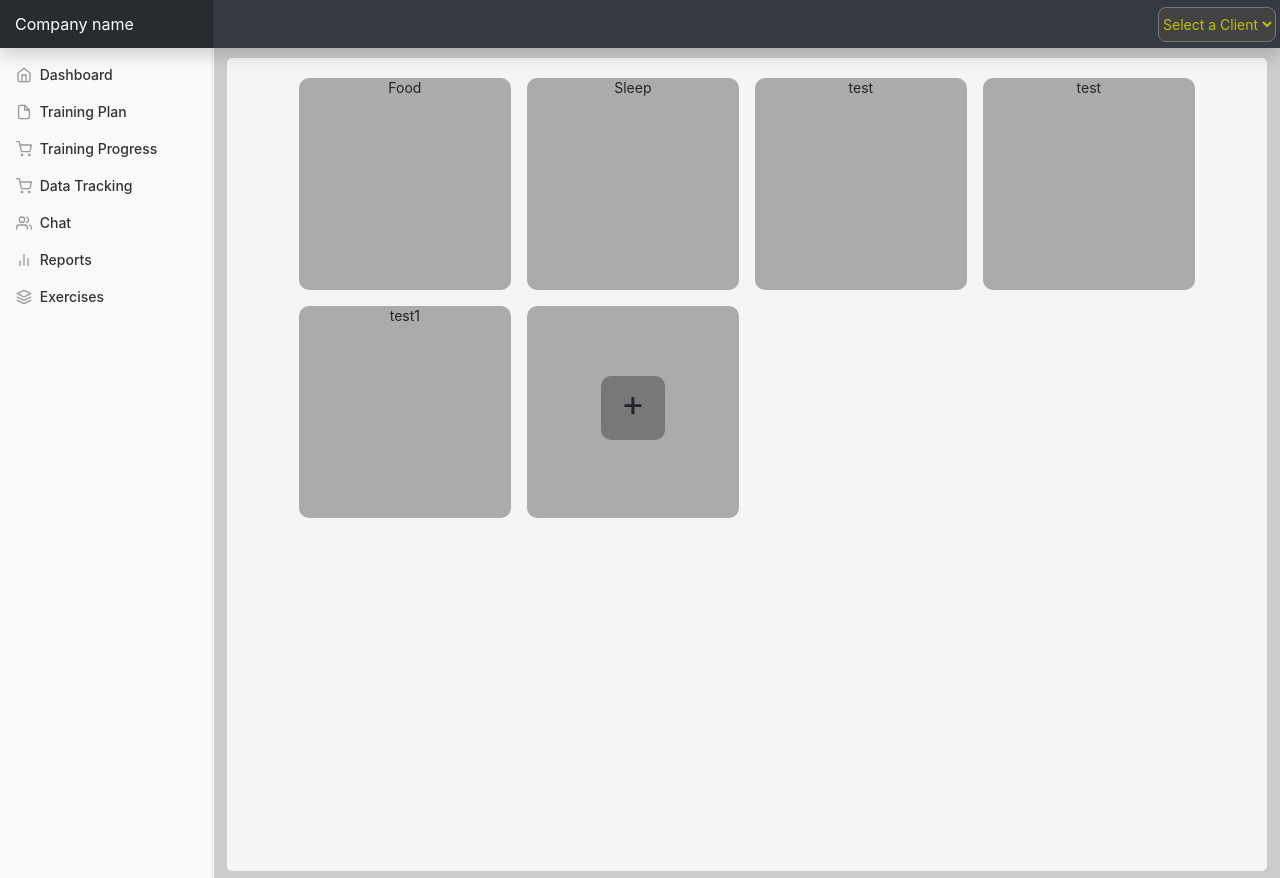
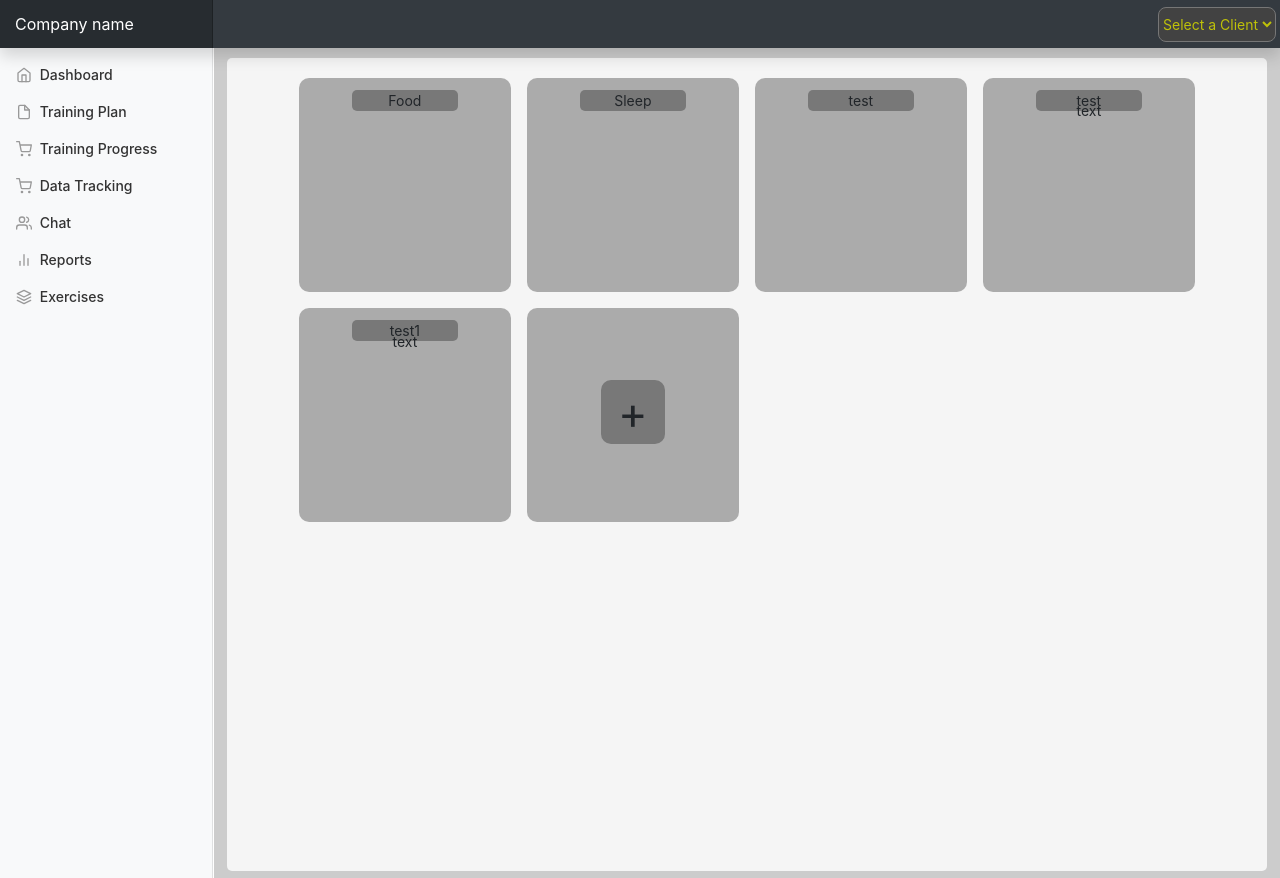
Before and after one commit to PhilipSnell/Peak-Training, a Django app: template trainerInterface/templates/trainerInterface/dataTracking.html in a window 1280 px wide. Run offline with Django 3.2, Linux system fonts and the light colour scheme; the template is opened without the code that fills it: values that come from a table or form of the project are taken from there, others are empty; data comes from the database, SQL or seed files in the repository; some libraries are stand-ins or nearby versions.

Commit message:
adding to the data logging display

```diff
--- a/trainerInterface/templates/trainerInterface/dataTracking.html
+++ b/trainerInterface/templates/trainerInterface/dataTracking.html
@@ -17,6 +17,7 @@
 
     }
     .groupBox {
+        padding-top: 1%;
         border-radius: 10px;
         {#width: 200%;#}
         height: 0;
@@ -35,30 +36,67 @@
         left: 0;
         height: 100%;
         width: 100%;
-        display: flex;
+        display: table-column;
         margin: auto;
         justify-content: center;     /* added for centered text */
         align-items: center;         /* added for centered text */
     }
-    .addGroupContent {
+    .groupContentTitle {
+        position: relative;
+        display: flex;
+        margin: auto;
+        justify-content: center;     /* added for centered text */
+        align-items: center;
+
+        width: 100%;
+
+    }
+    .ContentTitle {
+        position: relative;
+        display: flex;
+        margin: auto;
+        justify-content: center;     /* added for centered text */
+        align-items: center;
+        border-radius: 5px;
+        width: 50%;
+        border-color: rgba(0, 0, 0, 0.3);
+        background-color: rgba(0, 0, 0, 0.3);
+    }
+    .groupContentFields {
+        position: relative;
+        display: flex;
+        margin: auto;
+        justify-content: center;     /* added for centered text */
+        align-items: center;
+        border-radius: 5px;
+        width: 50%;
+        height: 100%;
+        background-color: whitesmoke;
+
+    }
+    .addGroupButton {
         cursor: pointer;
         background-color: rgba(0, 0, 0, 0.3);
         position: relative;
         top: calc(5.5vw);
         width: calc(5vw);
         height: calc(5vw);
-        display: flex;
-        justify-content: center;     /* added for centered text */
-        align-items: center;         /* added for centered text */
         border-radius: 10px;
         font-size: 36px;
         text-align: center;
+        display: flex;
         margin: auto;
+        justify-content: center;     /* added for centered text */
+        align-items: center;
     }
-    div p {
-      top: 47%;
-      transform: translateY(-50%);
-      position: relative;
+    .addIcon {
+        {#top: 47%;#}
+        {#transform: translateY(-50%);#}
+        position: relative;
+        margin: auto;
+        justify-content: center;     /* added for centered text */
+        align-items: center;
+        font-size: 3.5vw;
     }
     .bg-modal{
         left:   0;
@@ -177,16 +215,21 @@
             {% for group in groups %}
                 <div class="groupBox">
                     <div class="groupContent">
-                        {{ group.name }}
+                        <div class="groupContentTitle">
+                            <div class="ContentTitle">
+                                {{ group.name }}
+                            </div>
+                        </div>
+                        <div class = "groupContentFields">
+                            {% for field in group.textfields.all %}
+                                {{ field.name }}
+                            {% endfor %}
+                        </div>
                     </div>
                 </div>
-{#                {% if forloop.counter|divisibleby:4 %}#}
-{#                    </div>#}
-{#                    <div class="groupRow">#}
-{#                {% endif %}#}
             {% endfor %}
             <div class="groupBox">
-                <div class="addGroupContent" onclick="toggleAddEntry()"><p>+</p>
+                <div class="addGroupButton" onclick="toggleAddEntry()"><div class="addIcon">+</div>
                 </div>
             </div>
         </div>
```
